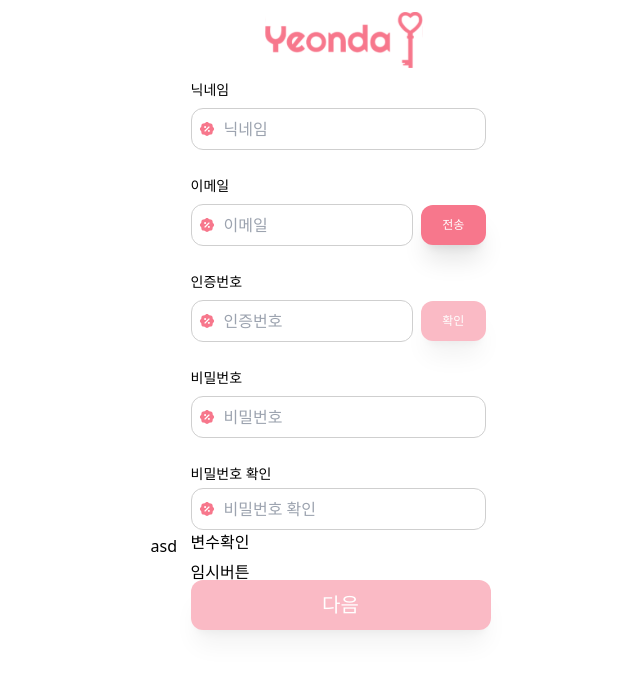
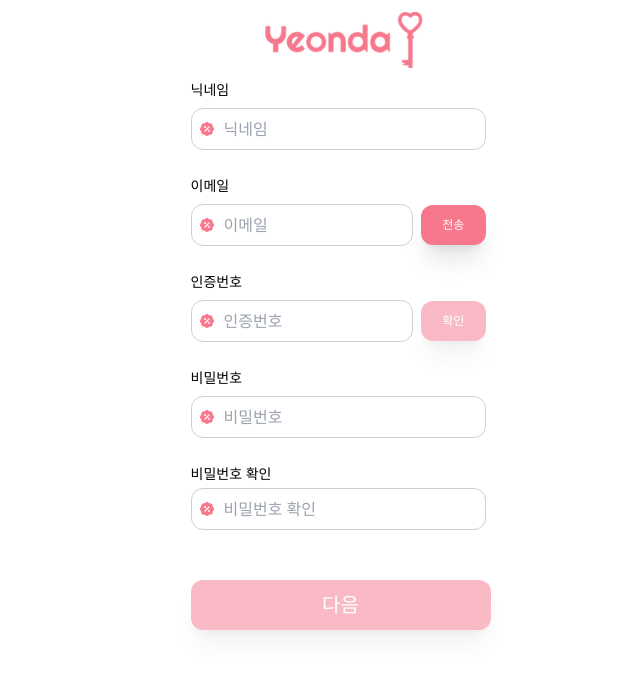
Before and after one commit to pbk95120/Yeonda, a React (Vite) app in the folder frontend/: page /join in a window 1280 px wide. Shown: the top 674 px of the page, without its empty margins (302-942 px from the left). Built offline with nearby package versions, Linux system fonts and the light colour scheme; a web font is replaced by a local one.

Commit message:
[refactor] 불필요한 변수확인, 임시로 다음페이지 넘어가는 버튼 제거

```diff
--- a/frontend/src/components/join/Account.tsx
+++ b/frontend/src/components/join/Account.tsx
@@ -78,29 +78,6 @@ const Account = ({
             password={password}
             passwordCheck={passwordCheck}
           />
-          <button
-            className='absolute top-[560px]'
-            onClick={() => {
-              setPage(1);
-            }}
-          >
-            임시버튼
-          </button>
-          <button
-            className='absolute top-[530px]'
-            type='button'
-            onClick={() => {
-              console.log(
-                getValues('nickname'),
-                getValues('email'),
-                getValues('verificationCode'),
-                getValues('password'),
-                getValues('passwordCheck'),
-              );
-            }}
-          >
-            변수확인
-          </button>
         </div>
         <Button
           size='large'
--- a/frontend/src/components/join/PersonalInformation.tsx
+++ b/frontend/src/components/join/PersonalInformation.tsx
@@ -57,15 +57,6 @@ const PersonalInformation = ({
     setMonth(data.month);
     setDay(data.day);
     setAddress(data.address);
-
-    console.log(
-      getValues('address'),
-      getValues('picture_url'),
-      getValues('year'),
-      getValues('month'),
-      getValues('day'),
-    );
-
     setPage(2);
   };
 
@@ -89,26 +80,6 @@ const PersonalInformation = ({
             onClickModal={() => setIsModalOpen(true)}
           />
         </div>
-        <button
-          onClick={() => {
-            setPage(2);
-          }}
-        >
-          임시버튼
-        </button>
-        <p
-          onClick={() => {
-            console.log(
-              getValues('address'),
-              getValues('picture_url'),
-              getValues('year'),
-              getValues('month'),
-              getValues('day'),
-            );
-          }}
-        >
-          변수확인
-        </p>
 
         <div className='absolute top-[500px] flex items-center gap-x-2'>
           <Button
--- a/frontend/src/components/join/Preference.tsx
+++ b/frontend/src/components/join/Preference.tsx
@@ -55,19 +55,11 @@ const Preference = ({
     setStartAge(data.startAge);
     setEndAge(data.endAge);
 
-    console.log(
-      getValues('gender'),
-      getValues('preferGender'),
-      getValues('distance'),
-      getValues('startAge'),
-      getValues('endAge'),
-    );
-
     setPage(3);
   };
 
   return (
-    <div className='px-10 relative'>
+    <div className='relative px-10'>
       <form onSubmit={handleSubmit(onSubmit)}>
         <div className='items-center justify-center '>
           <GenderSelection setValue={setValue} register={register} errors={errors} gender={gender} />
@@ -75,7 +67,7 @@ const Preference = ({
           <AgeRangeInput setValue={setValue} getValues={getValues} startAge={startAge} endAge={endAge} />
           <DistanceInput setValue={setValue} getValues={getValues} distance={distance} />
         </div>
-        <div className='flex items-center gap-x-2 absolute top-[500px] '>
+        <div className='absolute top-[500px] flex items-center gap-x-2 '>
           <Button
             type='button'
             size='medium'
@@ -90,26 +82,6 @@ const Preference = ({
           <Button type='submit' size='medium' color='pastelred' children='다음' />
         </div>
       </form>
-
-      <button
-        onClick={() => {
-          console.log(getValues('gender'));
-          console.log(getValues('preferGender'));
-          console.log(getValues('distance'));
-          console.log(getValues('startAge'));
-          console.log(getValues('endAge'));
-        }}
-      >
-        변수확인
-      </button>
-      <br />
-      <button
-        onClick={() => {
-          setPage(3);
-        }}
-      >
-        임시버튼
-      </button>
     </div>
   );
 };
--- a/frontend/src/pages/JoinPage.tsx
+++ b/frontend/src/pages/JoinPage.tsx
@@ -54,9 +54,6 @@ const JoinPage = () => {
 
     picture_url ? formData.append('picture', picture_url) : null;
 
-    for (let [key, value] of formData.entries()) {
-      console.log(key, value);
-    }
     signup(formData).then(
       () => {
         alert('회원가입 성공');
@@ -114,13 +111,6 @@ const JoinPage = () => {
         />
       )}
       {page == 3 && <Interest setTags={setTags} setPage={setPage} tags={tags} join={join} />}
-      <p
-        onClick={() => {
-          console.log(picture_url);
-        }}
-      >
-        asd
-      </p>
     </>
   );
 };
```
